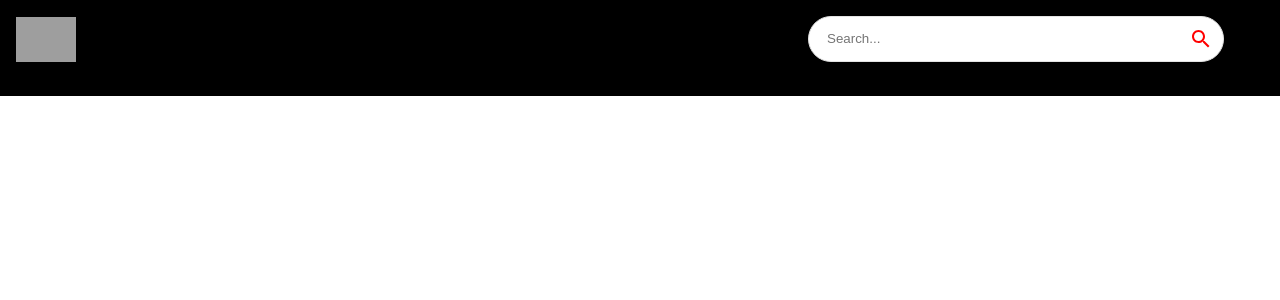
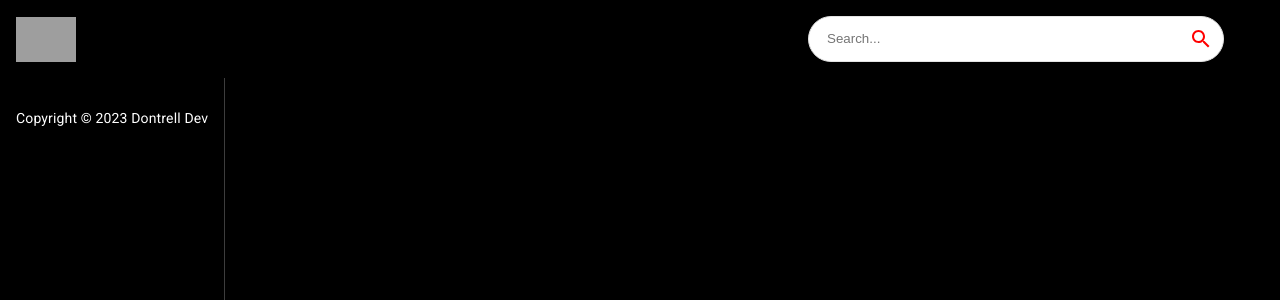
Before and after one commit to dontrellthedeveloper/youtube-react-rapidapi, a React (Create React App) app: page / in a window 1280 px wide. Shown: the top 300 px of the page. Built offline with nearby package versions, Linux system fonts and the light colour scheme; grey boxes are pictures that could not be loaded.

Commit message:
added base feed component

```diff
--- a/src/components/Feed.jsx
+++ b/src/components/Feed.jsx
@@ -1,9 +1,24 @@
-import React from 'react'
+import React, { useEffect, useState } from "react";
+import { Box, Stack, Typography } from "@mui/material";
+
+
 
 const Feed = () => {
+
+
   return (
-    <div>Feed</div>
-  )
-}
+    <Stack sx={{ flexDirection: { sx: "column", md: "row" } }}>
+      <Box sx={{ height: { sx: "auto", md: "92vh" }, borderRight: "1px solid #3d3d3d", px: { sx: 0, md: 2 } }}>
+       Sidebar
 
-export default Feed
+        <Typography className="copyright" variant="body2" sx={{ mt: 1.5, color: "#fff", }}>
+          Copyright © 2023 Dontrell Dev
+        </Typography>
+      </Box>
+
+
+    </Stack>
+  );
+};
+
+export default Feed;
```
